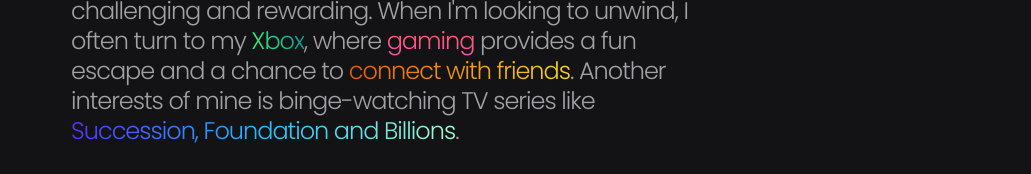
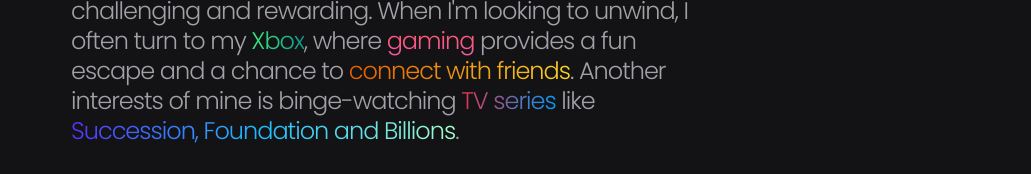
Before and after one commit to jasonveng/jasonveng.github.io, a plain HTML site: page index.html in a window 1280 px wide. Shown: the part 4017-4191 px from the top of the page, without its empty margins (249-1280 px from the left). Drawn offline with nearby package versions, Linux system fonts and the light colour scheme; files that its build step writes are made by us from their sources.

Commit message:
add one more highlight

```diff
--- a/index.html
+++ b/index.html
@@ -120,7 +120,7 @@
         <span style="text-decoration: underline">Interests</span><br>
         <p>
           <span style="color: #A1A1A6">
-            I have a diverse range of interests that keep me engaged and fulfilled. <span class="gradient-read">Reading</span> has always been a favourite pastime of mine. Additionally, I have a strong passion for learning new <span class="gradient-pro">programming</span> languages, and recently, I've been delving into <span class="gradient-tech">Elixir</span>, finding the <span class="gradient-summary">functional paradigm</span> both challenging and rewarding. When I'm looking to unwind, I often turn to my <span class="gradient-exp">Xbox</span>, where <span class="gradient-retail">gaming</span> provides a fun escape and a chance to <span class="gradient-fri">connect with friends</span>. Another interests of mine is binge-watching TV series like <span class="gradient-dev">Succession, Foundation and Billions</span>.
+            I have a diverse range of interests that keep me engaged and fulfilled. <span class="gradient-read">Reading</span> has always been a favourite pastime of mine. Additionally, I have a strong passion for learning new <span class="gradient-pro">programming</span> languages, and recently, I've been delving into <span class="gradient-tech">Elixir</span>, finding the <span class="gradient-summary">functional paradigm</span> both challenging and rewarding. When I'm looking to unwind, I often turn to my <span class="gradient-exp">Xbox</span>, where <span class="gradient-retail">gaming</span> provides a fun escape and a chance to <span class="gradient-fri">connect with friends</span>. Another interests of mine is binge-watching <span class="gradient-edu">TV series</span> like <span class="gradient-dev">Succession, Foundation and Billions</span>.
           </span>
         </p>
       </h2>
```
